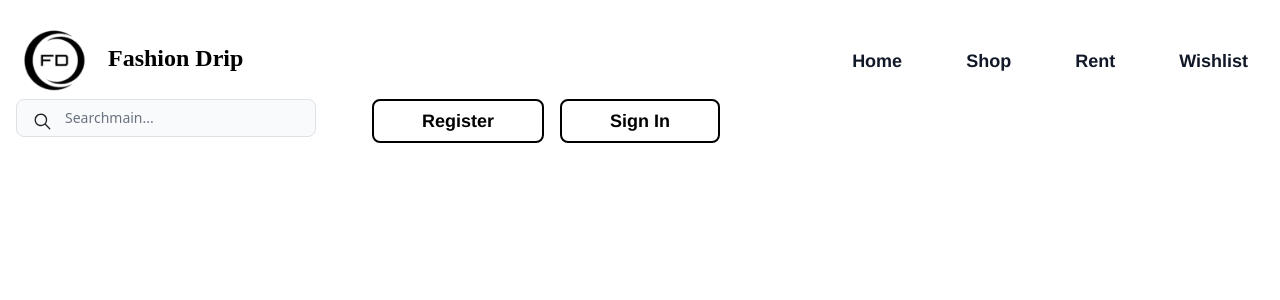
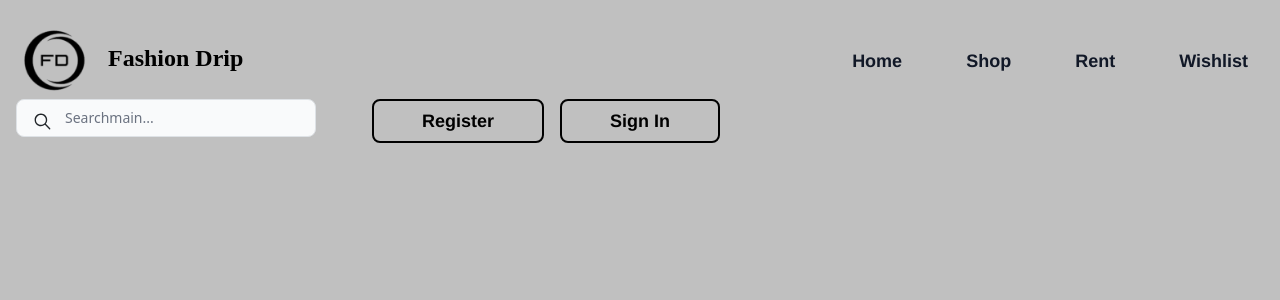
Before and after one commit to Moksh-Aggarwal/Fashion-Drip, a React (Create React App) app: page / in a window 1280 px wide. Shown: the top 300 px of the page. Built offline with nearby package versions, Linux system fonts and the light colour scheme; a web font is replaced by a local one.

Commit message:
files restored

```diff
--- a/src/App.js
+++ b/src/App.js
@@ -6,7 +6,7 @@ import Navbar from './Components/Navbar/Navbar';
 
 function App() {
   return (
-    <div className='cont2 w-max'>
+    <div className='cont w-max'>
 
     {/* <Navbar/> */}
     <Navbar/>
```
